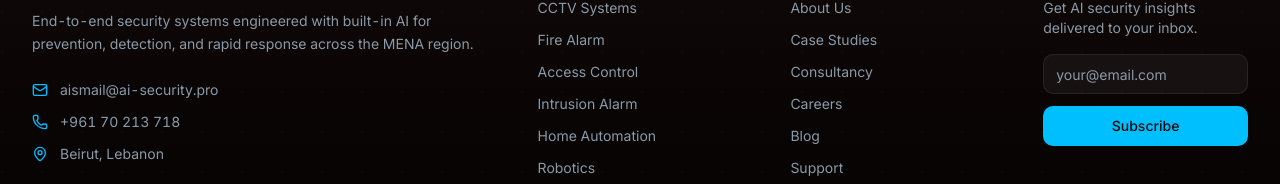
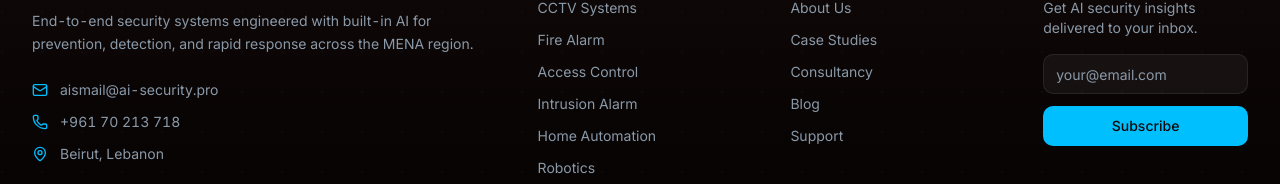
Before and after one commit to karimd18/ai-security, a Next.js app: page /contact in a window 1280 px wide. Shown: the part 1891-2075 px from the top of the page. Built offline with nearby package versions, Linux system fonts and the light colour scheme.

Commit message:
removed careers from footer

```diff
--- a/src/components/footer.tsx
+++ b/src/components/footer.tsx
@@ -63,7 +63,7 @@ export function Footer() {
               <li><Link href="/about" className="text-[hsl(var(--brand-muted))] hover:text-[hsl(var(--brand-accent-1))] transition-colors">About Us</Link></li>
               <li><Link href="/projects" className="text-[hsl(var(--brand-muted))] hover:text-[hsl(var(--brand-accent-1))] transition-colors">Case Studies</Link></li>
               <li><Link href="/consultancy" className="text-[hsl(var(--brand-muted))] hover:text-[hsl(var(--brand-accent-1))] transition-colors">Consultancy</Link></li>
-              <li><Link href="/careers" className="text-[hsl(var(--brand-muted))] hover:text-[hsl(var(--brand-accent-1))] transition-colors">Careers</Link></li>
+              {/* <li><Link href="/careers" className="text-[hsl(var(--brand-muted))] hover:text-[hsl(var(--brand-accent-1))] transition-colors">Careers</Link></li> */}
               <li><Link href="/blog" className="text-[hsl(var(--brand-muted))] hover:text-[hsl(var(--brand-accent-1))] transition-colors">Blog</Link></li>
               <li><Link href="/support" className="text-[hsl(var(--brand-muted))] hover:text-[hsl(var(--brand-accent-1))] transition-colors">Support</Link></li>
             </ul>
```
